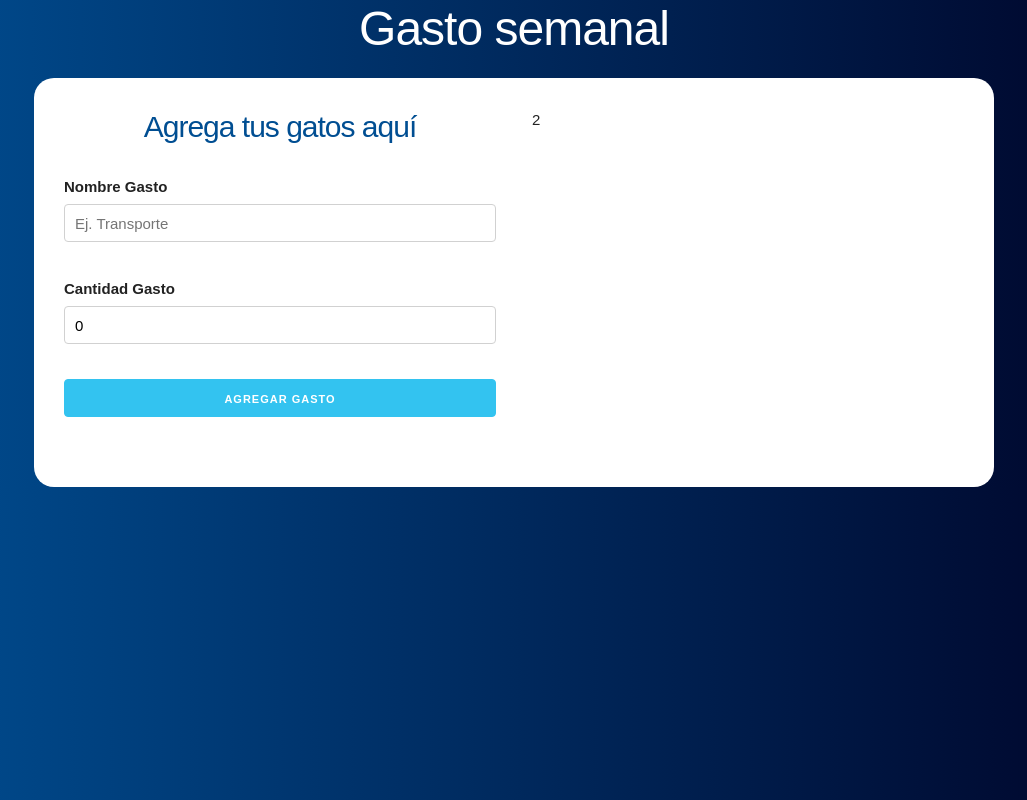
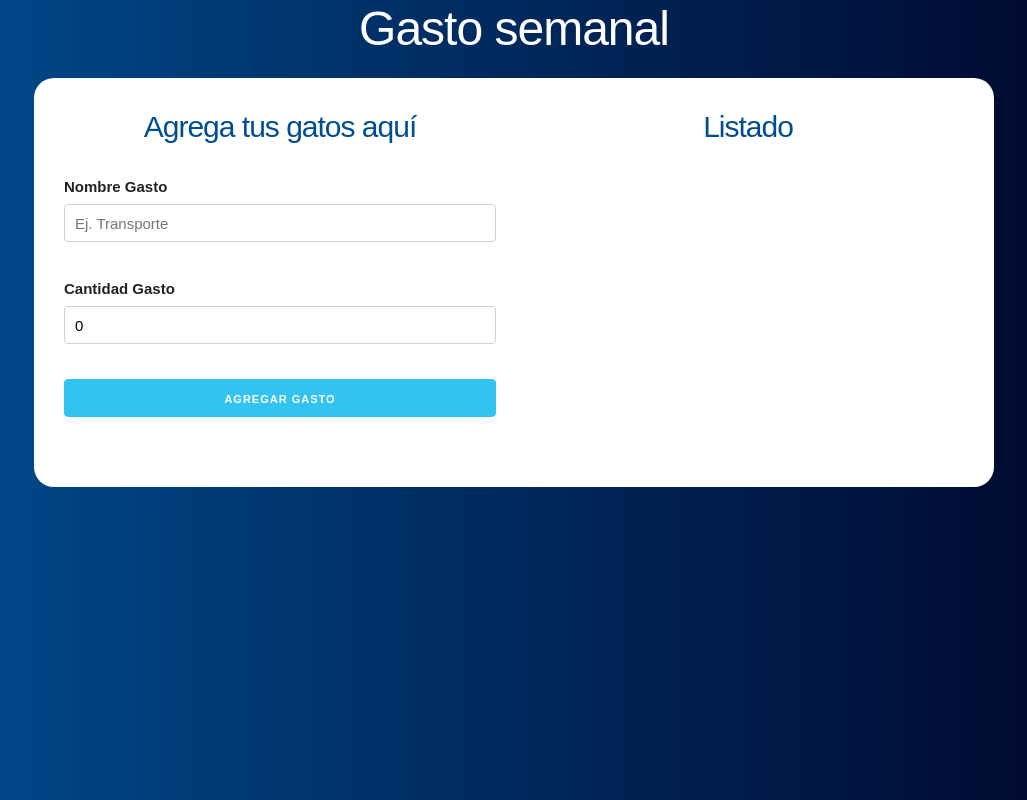
Before and after one commit to azaharamg/weekly-budget, a React (Create React App) app: page / in a window 1280 px wide. Both pictures are taken after typing "5" into the empty fields and a click on the input "Definir presupuesto". Shown: the whole page, without its empty margins (126-1153 px from the left). Built offline with nearby package versions, Linux system fonts and the light colour scheme; the HTML template or start-up script is replaced by a standard one.

Commit message:
List all expenses

```diff
--- a/src/App.js
+++ b/src/App.js
@@ -1,6 +1,7 @@
 import React, { useState } from 'react';
 import Question from './components/Question';
 import Form from './components/Form';
+import List from './components/List';
 
 function App() {
   const [budget, storeBudget] = useState(0);
@@ -23,7 +24,9 @@
             <div className='one-half column'>
               <Form addNewExpense={addNewExpense} />
             </div>
-            <div className='one-half column'>2</div>
+            <div className='one-half column'>
+              <List expenses={expenses} />
+            </div>
           </div>
         )}
       </div>
--- /dev/null
+++ b/src/components/Expense.js
@@ -0,0 +1,12 @@
+import React from 'react';
+
+const Expense = ({ expense }) => (
+  <li className='gastos'>
+    <p>
+      {expense.name}
+      <span className='gasto'>{expense.amount} &euro;</span>
+    </p>
+  </li>
+);
+
+export default Expense;
--- /dev/null
+++ b/src/components/List.js
@@ -0,0 +1,13 @@
+import React from 'react';
+import Expense from './Expense';
+
+const List = ({ expenses }) => (
+  <div className='gastos-realizados'>
+    <h2>Listado</h2>
+    {expenses.map(expense => (
+      <Expense key={expense.id} expense={expense} />
+    ))}
+  </div>
+);
+
+export default List;
```
